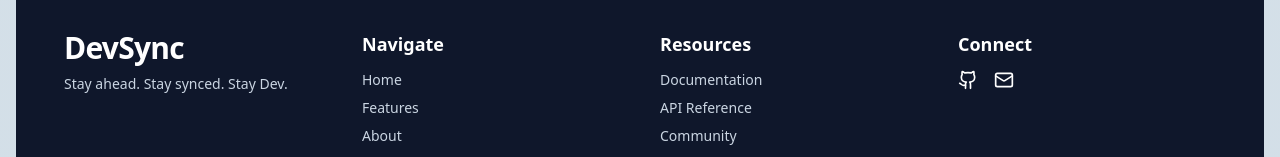
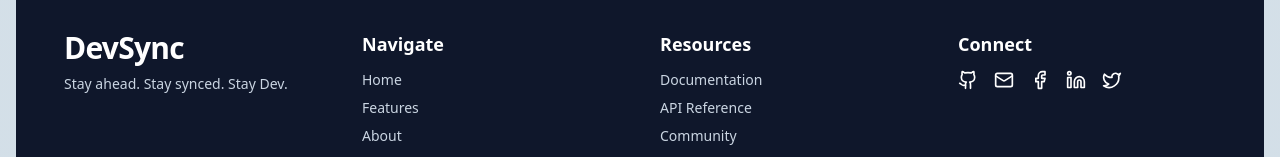
Before and after one commit to parasnikum/DevSync, a React (Vite) app in the folder frontend/: page / in a window 1280 px wide. Shown: the part 3720-3877 px from the top of the page. Built offline with nearby package versions, Linux system fonts and the light colour scheme.

Commit message:
Addicons (#73)
* addingicons

* addingicons

```diff
--- a/frontend/src/Components/footer.jsx
+++ b/frontend/src/Components/footer.jsx
@@ -1,4 +1,4 @@
-import { Github, Mail } from "lucide-react";
+import { Github, Mail,Facebook ,Linkedin,Twitter} from "lucide-react";
 import { Link } from "react-router-dom"; // or use `next/link` if using Next.js
 
 const Footer = () => {
@@ -53,6 +53,31 @@ const Footer = () => {
             >
               <Mail className="w-5 h-5" />
             </a>
+
+            <a
+              href="https://facebook.com"
+              target="_blank"
+              rel="noopener noreferrer"
+              className="hover:text-blue-400"
+            >
+              <Facebook className="w-5 h-5" />
+            </a>
+            <a
+              href="https://linkedin.com"
+              target="_blank"
+              rel="noopener noreferrer"
+              className="hover:text-blue-400"
+            >
+              <Linkedin className="w-5 h-5" />
+            </a>
+            <a
+              href="https://twitter.com"
+              target="_blank"
+              rel="noopener noreferrer"
+              className="hover:text-blue-400"
+            >
+              <Twitter className="w-5 h-5" />
+            </a>
           </div>
         </div>
       </div>
```
